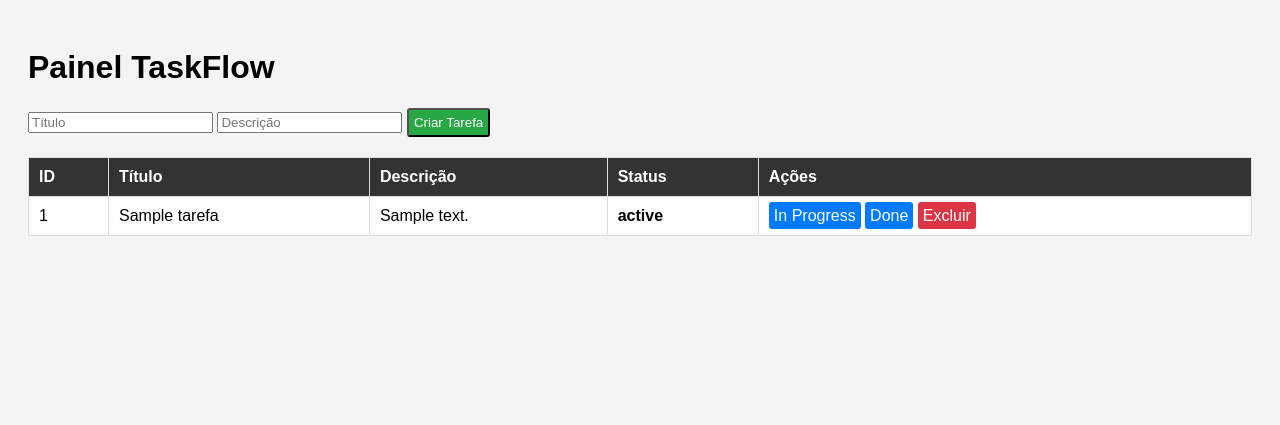
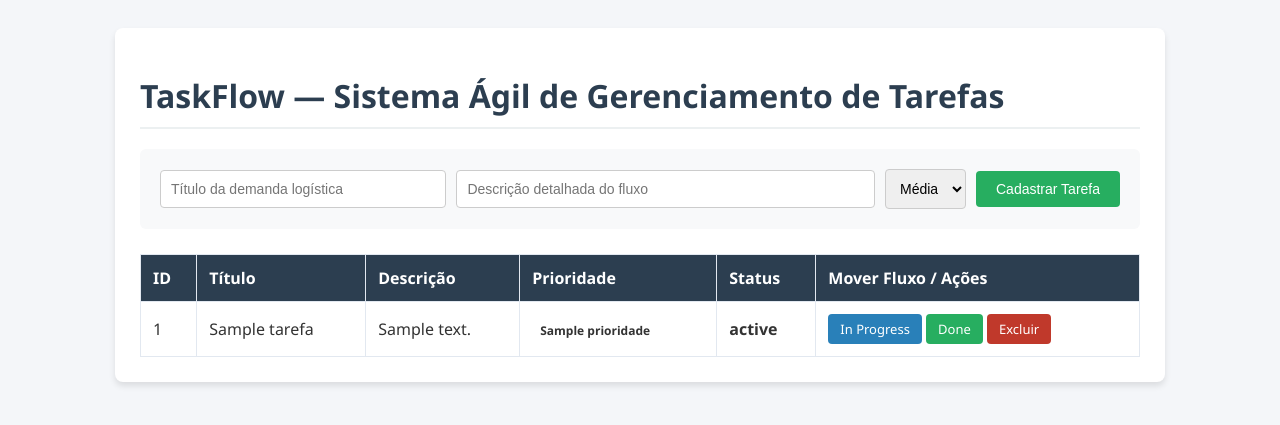
Before and after one commit to jesbicaa/TaskFlow, a Flask app: template src/templates/index.html in a window 1280 px wide. Shown: the top 425 px of the page. Run offline with Flask 3, Linux system fonts and the light colour scheme; the template is opened without the code that fills it: most values are stand-ins (such as "Sample title", 1, 10 or a date in 2020).

```diff
--- a/src/templates/index.html
+++ b/src/templates/index.html
@@ -1,35 +1,77 @@
 <!DOCTYPE html>
-<html>
+<html lang="pt-BR">
 <head>
-        <title>TaskFlow Kanban</title>
+    <meta charset="UTF-8">
+    <title>TaskFlow — Painel Web Logístico</title>
     <style>
-            body { font-family: Arial; padding: 20px; background: #f4f4f4; }
-            table { width: 100%; border-collapse: collapse; margin-top: 20px; background: white; }
-            th, td { border: 1px solid #ddd; padding: 10px; text-align: left; }
-            th { background-color: #333; color: white; }
-            .btn { padding: 5px; text-decoration: none; border-radius: 3px; color: white; }
-            .btn-add { background: #28a745; } .btn-move { background: #007bff; } .btn-del { background: #dc3545; }
+        body { font-family: 'Segoe UI', Tahoma, Geneva, Verdana, sans-serif; background: #f4f6f9; padding: 20px; color: #333; }
+        .container { max-width: 1000px; margin: auto; background: white; padding: 25px; border-radius: 8px; box-shadow: 0 4px 6px rgba(0,0,0,0.1); }
+        h1 { color: #2c3e50; margin-bottom: 20px; border-bottom: 2px solid #ecf0f1; padding-bottom: 10px; }
+        form { background: #f8f9fa; padding: 20px; border-radius: 6px; margin-bottom: 25px; display: flex; gap: 10px; align-items: center; flex-wrap: wrap; }
+        input, select { padding: 10px; border: 1px solid #ccc; border-radius: 4px; font-size: 14px; }
+        input[name="titulo"] { flex: 2; min-width: 200px; }
+        input[name="descricao"] { flex: 3; min-width: 300px; }
+        table { width: 100%; border-collapse: collapse; margin-top: 10px; }
+        th, td { border: 1px solid #e2e8f0; padding: 12px; text-align: left; }
+        th { background-color: #2c3e50; color: white; font-weight: 600; }
+        tr:nth-child(even) { background-color: #f8fafc; }
+        .badge { padding: 4px 8px; border-radius: 12px; font-size: 12px; font-weight: bold; }
+        .badge-alta { background: #fed7d7; color: #9b2c2c; }
+        .badge-media { background: #feebc8; color: #9c4221; }
+        .badge-baixa { background: #e6fffa; color: #234e52; }
+        .btn { padding: 6px 12px; text-decoration: none; border-radius: 4px; color: white; font-size: 13px; display: inline-block; transition: background 0.2s; }
+        .btn-add { background: #27ae60; border: none; cursor: pointer; padding: 10px 20px; font-size: 14px; }
+        .btn-progress { background: #2980b9; }
+        .btn-done { background: #27ae60; }
+        .btn-del { background: #c0392b; }
+        .btn:hover { opacity: 0.9; }
     </style>
 </head>
 <body>
-        <h1>Painel TaskFlow</h1>
+    <div class="container">
+        <h1>TaskFlow — Sistema Ágil de Gerenciamento de Tarefas</h1>
+
         <form action="/criar" method="POST">
-            <input type="text" name="titulo" placeholder="Título" required>
-            <input type="text" name="descricao" placeholder="Descrição" required>
-            <button type="submit" class="btn btn-add">Criar Tarefa</button>
+            <input type="text" name="titulo" placeholder="Título da demanda logística" required>
+            <input type="text" name="descricao" placeholder="Descrição detalhada do fluxo" required>
+            <select name="prioridade">
+                <option value="Baixa">Baixa</option>
+                <option value="Media" selected>Média</option>
+                <option value="Alta">Alta</option>
+            </select>
+            <button type="submit" class="btn btn-add">Cadastrar Tarefa</button>
         </form>
+
         <table>
-            <tr><th>ID</th><th>Título</th><th>Descrição</th><th>Status</th><th>Ações</th></tr>
+            <thead>
+                <tr>
+                    <th>ID</th>
+                    <th>Título</th>
+                    <th>Descrição</th>
+                    <th>Prioridade</th>
+                    <th>Status</th>
+                    <th>Mover Fluxo / Ações</th>
+                </tr>
+            </thead>
+            <tbody>
                 {% for t in tarefas %}
                 <tr>
-                <td>{{ t.id }}</td><td>{{ t.titulo }}</td><td>{{ t.descricao }}</td><td><b>{{ t.status }}</b></td>
+                    <td>{{ t.id }}</td>
+                    <td>{{ t.titulo }}</td>
+                    <td>{{ t.descricao }}</td>
                     <td>
-                    <a href="/atualizar/{{ t.id }}/In Progress" class="btn btn-move">In Progress</a>
-                    <a href="/atualizar/{{ t.id }}/Done" class="btn btn-move">Done</a>
+                        <span class="badge badge-{{ t.prioridade.lower() }}">{{ t.prioridade }}</span>
+                    </td>
+                    <td><b>{{ t.status }}</b></td>
+                    <td>
+                        <a href="/atualizar/{{ t.id }}/In Progress" class="btn btn-progress">In Progress</a>
+                        <a href="/atualizar/{{ t.id }}/Done" class="btn btn-done">Done</a>
                         <a href="/deletar/{{ t.id }}" class="btn btn-del">Excluir</a>
                     </td>
                 </tr>
                 {% endfor %}
+            </tbody>
         </table>
+    </div>
 </body>
 </html>
```
Lines whose indentation alone changed are shown as unchanged.
